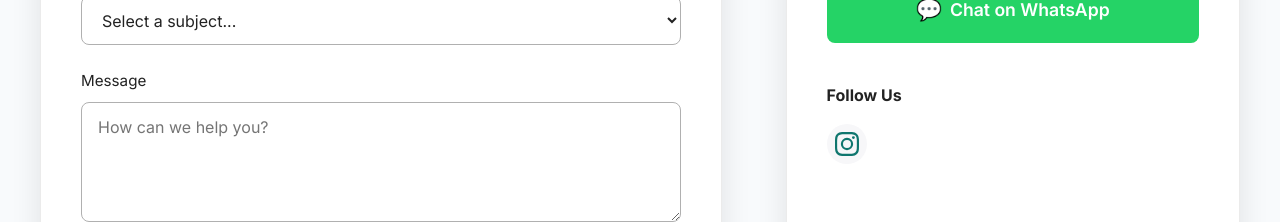
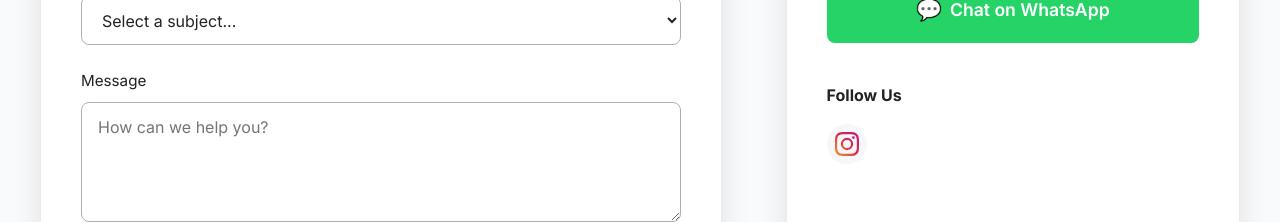
Before and after one commit to infostaygrid-hash/staynox, a Next.js app: page /contact in a window 1280 px wide. Shown: the part 680-902 px from the top of the page. Built offline with nearby package versions, Linux system fonts and the light colour scheme; no server answers.

Commit message:
style: Apply brand gradient to Instagram logos

```diff
--- a/app/components/Footer.js
+++ b/app/components/Footer.js
@@ -17,7 +17,18 @@ export default function Footer() {
             </p>
             <div className={styles.social}>
               <a href="https://instagram.com/_staygn._" target="_blank" rel="noopener noreferrer" className={styles.socialIcon} aria-label="Instagram">
-                <svg width="20" height="20" fill="currentColor" viewBox="0 0 24 24"><path d="M12 2.163c3.204 0 3.584.012 4.85.07 3.252.148 4.771 1.691 4.919 4.919.058 1.265.069 1.645.069 4.849 0 3.205-.012 3.584-.069 4.849-.149 3.225-1.664 4.771-4.919 4.919-1.266.058-1.644.07-4.85.07-3.204 0-3.584-.012-4.849-.07-3.26-.149-4.771-1.699-4.919-4.92-.058-1.265-.07-1.644-.07-4.849 0-3.204.013-3.583.07-4.849.149-3.227 1.664-4.771 4.919-4.919 1.266-.057 1.645-.069 4.849-.069zM12 0C8.741 0 8.333.014 7.053.072 2.695.272.273 2.69.073 7.052.014 8.333 0 8.741 0 12c0 3.259.014 3.668.072 4.948.2 4.358 2.618 6.78 6.98 6.98C8.333 23.986 8.741 24 12 24c3.259 0 3.668-.014 4.948-.072 4.354-.2 6.782-2.618 6.979-6.98.059-1.28.073-1.689.073-4.948 0-3.259-.014-3.667-.072-4.947-.196-4.354-2.617-6.78-6.979-6.98C15.668.014 15.259 0 12 0zm0 5.838a6.162 6.162 0 100 12.324 6.162 6.162 0 000-12.324zM12 16a4 4 0 110-8 4 4 0 010 8zm6.406-11.845a1.44 1.44 0 100 2.881 1.44 1.44 0 000-2.881z"/></svg>
+                <svg width="20" height="20" viewBox="0 0 24 24">
+                  <defs>
+                    <linearGradient id="ig-grad-footer" x1="0%" y1="100%" x2="100%" y2="0%">
+                      <stop offset="0%" stopColor="#f09433" />
+                      <stop offset="25%" stopColor="#e6683c" />
+                      <stop offset="50%" stopColor="#dc2743" />
+                      <stop offset="75%" stopColor="#cc2366" />
+                      <stop offset="100%" stopColor="#bc1888" />
+                    </linearGradient>
+                  </defs>
+                  <path fill="url(#ig-grad-footer)" d="M12 2.163c3.204 0 3.584.012 4.85.07 3.252.148 4.771 1.691 4.919 4.919.058 1.265.069 1.645.069 4.849 0 3.205-.012 3.584-.069 4.849-.149 3.225-1.664 4.771-4.919 4.919-1.266.058-1.644.07-4.85.07-3.204 0-3.584-.012-4.849-.07-3.26-.149-4.771-1.699-4.919-4.92-.058-1.265-.07-1.644-.07-4.849 0-3.204.013-3.583.07-4.849.149-3.227 1.664-4.771 4.919-4.919 1.266-.057 1.645-.069 4.849-.069zM12 0C8.741 0 8.333.014 7.053.072 2.695.272.273 2.69.073 7.052.014 8.333 0 8.741 0 12c0 3.259.014 3.668.072 4.948.2 4.358 2.618 6.78 6.98 6.98C8.333 23.986 8.741 24 12 24c3.259 0 3.668-.014 4.948-.072 4.354-.2 6.782-2.618 6.979-6.98.059-1.28.073-1.689.073-4.948 0-3.259-.014-3.667-.072-4.947-.196-4.354-2.617-6.78-6.979-6.98C15.668.014 15.259 0 12 0zm0 5.838a6.162 6.162 0 100 12.324 6.162 6.162 0 000-12.324zM12 16a4 4 0 110-8 4 4 0 010 8zm6.406-11.845a1.44 1.44 0 100 2.881 1.44 1.44 0 000-2.881z"/>
+                </svg>
               </a>
               <a href="#" className={styles.socialIcon} aria-label="Twitter">
                 <svg width="20" height="20" fill="currentColor" viewBox="0 0 24 24"><path d="M23.953 4.57a10 10 0 01-2.825.775 4.958 4.958 0 002.163-2.723c-.951.555-2.005.959-3.127 1.184a4.92 4.92 0 00-8.384 4.482C7.69 8.095 4.067 6.13 1.64 3.162a4.822 4.822 0 00-.666 2.475c0 1.71.87 3.213 2.188 4.096a4.904 4.904 0 01-2.228-.616v.06a4.923 4.923 0 003.946 4.827 4.996 4.996 0 01-2.212.085 4.936 4.936 0 004.604 3.417 9.867 9.867 0 01-6.102 2.105c-.39 0-.779-.023-1.17-.067a13.995 13.995 0 007.557 2.209c9.053 0 13.998-7.496 13.998-13.985 0-.21 0-.42-.015-.63A9.935 9.935 0 0024 4.59z"/></svg>
--- a/app/contact/page.js
+++ b/app/contact/page.js
@@ -145,7 +145,18 @@ Message: ${form.message.value}`;
             <strong style={{ display: 'block', marginBottom: '1rem' }}>Follow Us</strong>
             <div className={styles.socialLinks}>
               <a href="https://instagram.com/_staygn._" target="_blank" rel="noopener noreferrer" className={styles.socialLink} aria-label="Instagram">
-                <svg width="24" height="24" fill="currentColor" viewBox="0 0 24 24"><path d="M12 2.163c3.204 0 3.584.012 4.85.07 3.252.148 4.771 1.691 4.919 4.919.058 1.265.069 1.645.069 4.849 0 3.205-.012 3.584-.069 4.849-.149 3.225-1.664 4.771-4.919 4.919-1.266.058-1.644.07-4.85.07-3.204 0-3.584-.012-4.849-.07-3.26-.149-4.771-1.699-4.919-4.92-.058-1.265-.07-1.644-.07-4.849 0-3.204.013-3.583.07-4.849.149-3.227 1.664-4.771 4.919-4.919 1.266-.057 1.645-.069 4.849-.069zM12 0C8.741 0 8.333.014 7.053.072 2.695.272.273 2.69.073 7.052.014 8.333 0 8.741 0 12c0 3.259.014 3.668.072 4.948.2 4.358 2.618 6.78 6.98 6.98C8.333 23.986 8.741 24 12 24c3.259 0 3.668-.014 4.948-.072 4.354-.2 6.782-2.618 6.979-6.98.059-1.28.073-1.689.073-4.948 0-3.259-.014-3.667-.072-4.947-.196-4.354-2.617-6.78-6.979-6.98C15.668.014 15.259 0 12 0zm0 5.838a6.162 6.162 0 100 12.324 6.162 6.162 0 000-12.324zM12 16a4 4 0 110-8 4 4 0 010 8zm6.406-11.845a1.44 1.44 0 100 2.881 1.44 1.44 0 000-2.881z"/></svg>
+                <svg width="24" height="24" viewBox="0 0 24 24">
+                  <defs>
+                    <linearGradient id="ig-grad" x1="0%" y1="100%" x2="100%" y2="0%">
+                      <stop offset="0%" stopColor="#f09433" />
+                      <stop offset="25%" stopColor="#e6683c" />
+                      <stop offset="50%" stopColor="#dc2743" />
+                      <stop offset="75%" stopColor="#cc2366" />
+                      <stop offset="100%" stopColor="#bc1888" />
+                    </linearGradient>
+                  </defs>
+                  <path fill="url(#ig-grad)" d="M12 2.163c3.204 0 3.584.012 4.85.07 3.252.148 4.771 1.691 4.919 4.919.058 1.265.069 1.645.069 4.849 0 3.205-.012 3.584-.069 4.849-.149 3.225-1.664 4.771-4.919 4.919-1.266.058-1.644.07-4.85.07-3.204 0-3.584-.012-4.849-.07-3.26-.149-4.771-1.699-4.919-4.92-.058-1.265-.07-1.644-.07-4.849 0-3.204.013-3.583.07-4.849.149-3.227 1.664-4.771 4.919-4.919 1.266-.057 1.645-.069 4.849-.069zM12 0C8.741 0 8.333.014 7.053.072 2.695.272.273 2.69.073 7.052.014 8.333 0 8.741 0 12c0 3.259.014 3.668.072 4.948.2 4.358 2.618 6.78 6.98 6.98C8.333 23.986 8.741 24 12 24c3.259 0 3.668-.014 4.948-.072 4.354-.2 6.782-2.618 6.979-6.98.059-1.28.073-1.689.073-4.948 0-3.259-.014-3.667-.072-4.947-.196-4.354-2.617-6.78-6.979-6.98C15.668.014 15.259 0 12 0zm0 5.838a6.162 6.162 0 100 12.324 6.162 6.162 0 000-12.324zM12 16a4 4 0 110-8 4 4 0 010 8zm6.406-11.845a1.44 1.44 0 100 2.881 1.44 1.44 0 000-2.881z"/>
+                </svg>
               </a>
             </div>
           </div>
```
